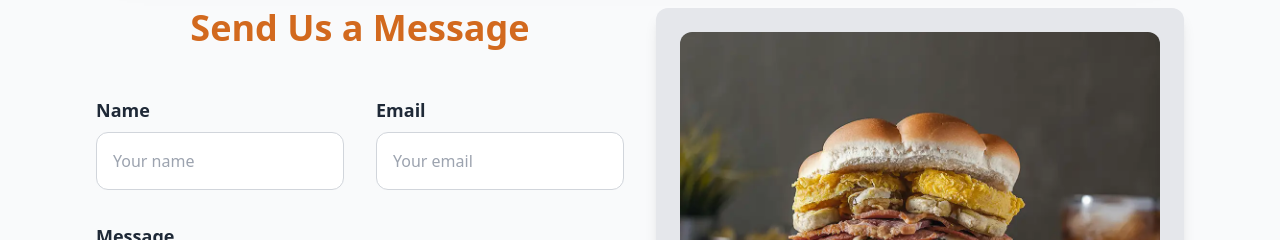
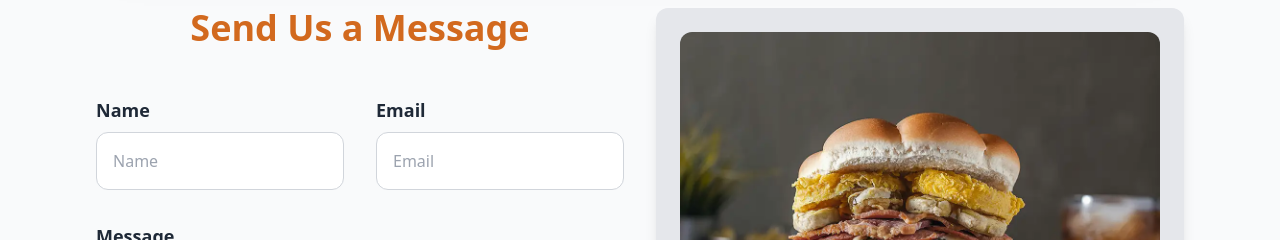
Before and after one commit to Carmelo85S/burger-lab, a React (Vite) app: page / in a window 1280 px wide. Shown: the part 5820-6060 px from the top of the page. Built offline with nearby package versions, Linux system fonts and the light colour scheme.

Commit message:
minimal change form

```diff
--- a/src/components/contact/Contact.tsx
+++ b/src/components/contact/Contact.tsx
@@ -93,7 +93,7 @@ const Contact = () => {
                   name="name"
                   type="text"
                   required
-                  placeholder="Your name"
+                  placeholder="Name"
                   className="p-4 border border-gray-300 rounded-xl focus:outline-none focus:ring-2 focus:ring-burger-sauce transition-all duration-300"
                 />
               </div>
@@ -107,7 +107,7 @@ const Contact = () => {
                   name="email"
                   type="email"
                   required
-                  placeholder="Your email"
+                  placeholder="Email"
                   className="p-4 border border-gray-300 rounded-xl focus:outline-none focus:ring-2 focus:ring-burger-sauce transition-all duration-300"
                 />
               </div>
```
Also changed, not shown: 1 other file (tests, documents, lock files or other folders).
